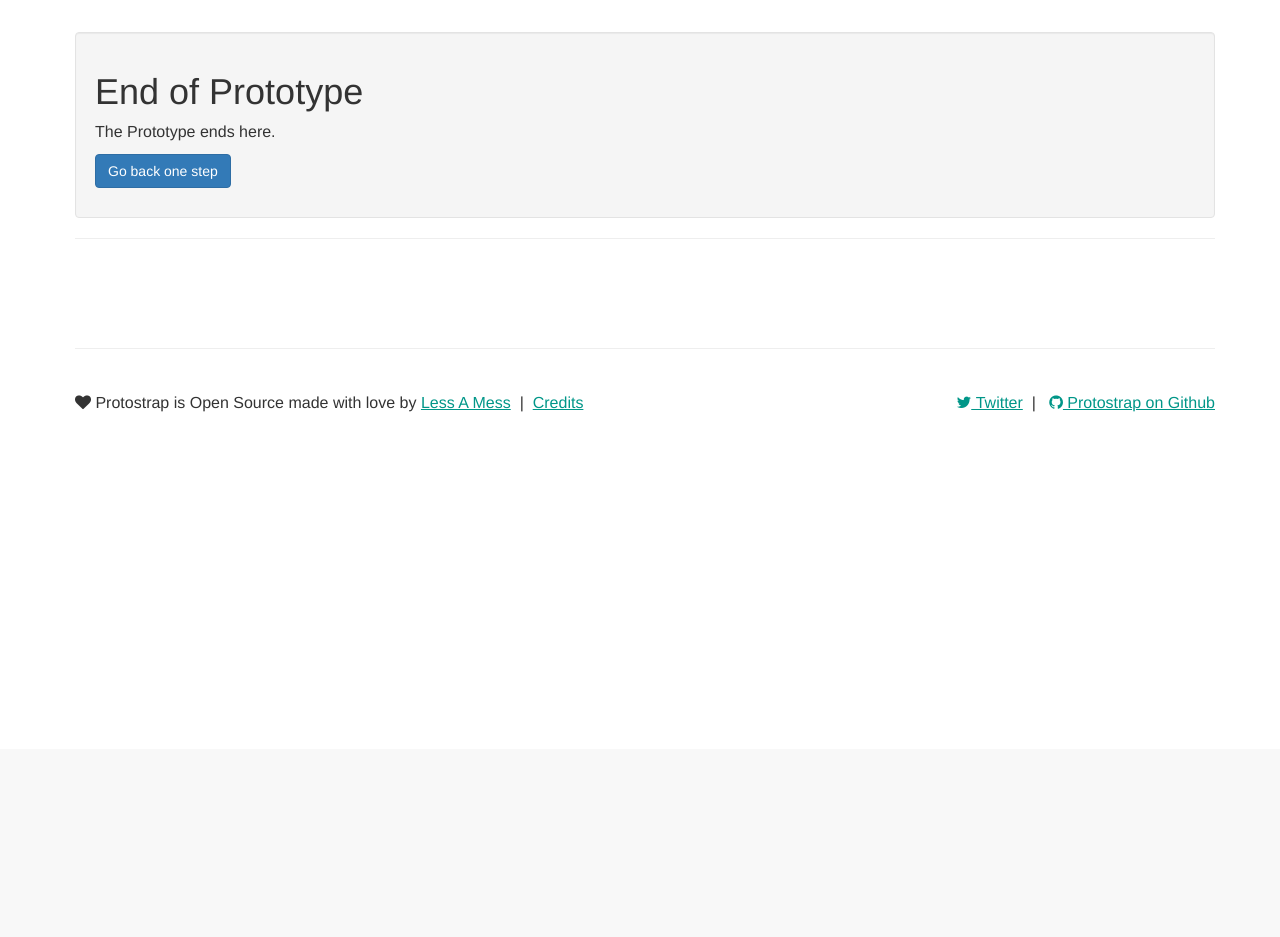
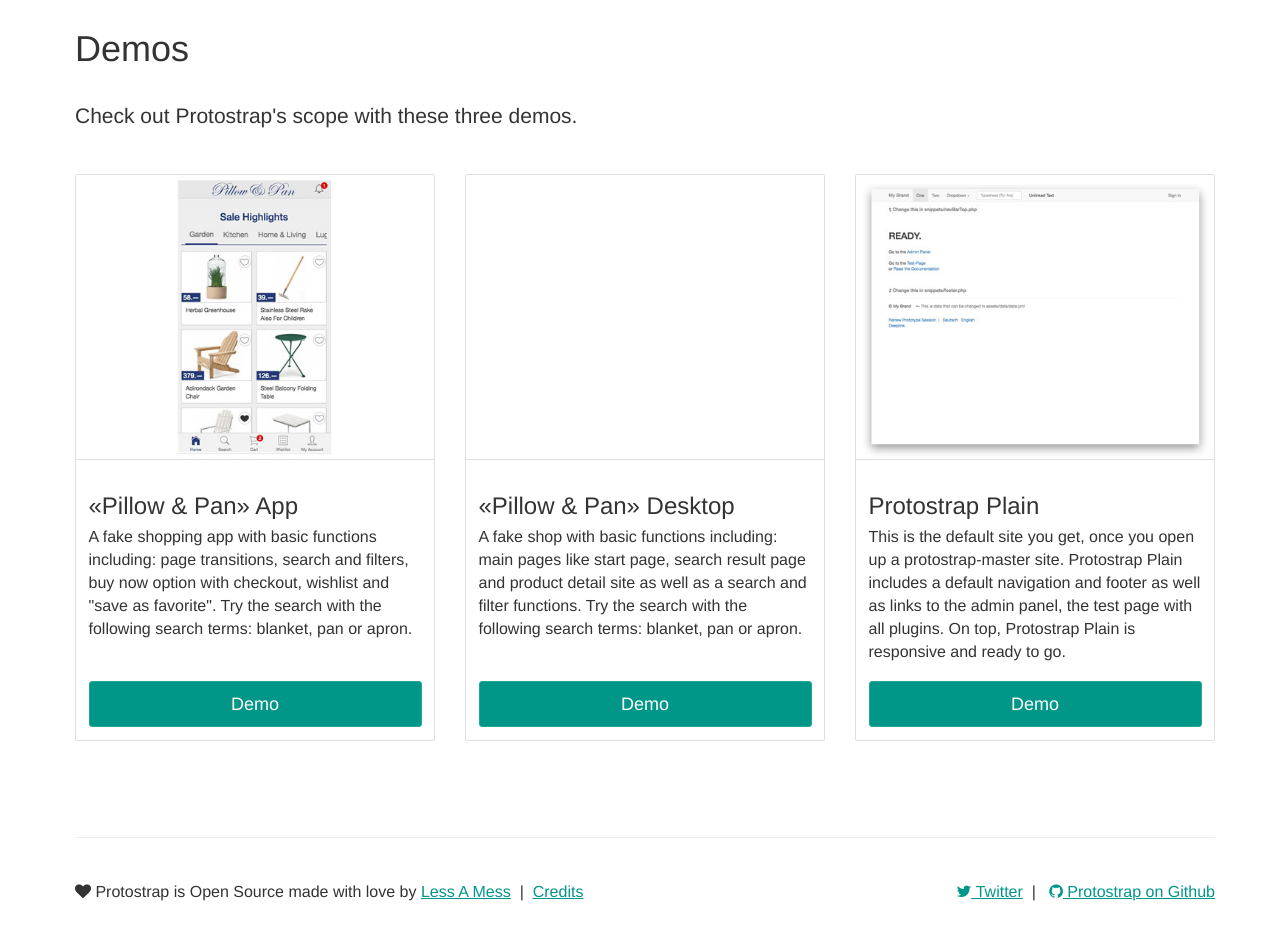
Before and after one commit to lessamess/protostrap-site, a PHP site: page /protostrap/demo.php in a window 1280 px wide. Shown: the part 51-988 px from the top of the page. Before the commit the page ends 463 px from the top, so only its background shows below. Run offline with PHP 8.4, Linux system fonts and the light colour scheme; some libraries are stand-ins or nearby versions.

Commit message:
demo site

```diff
--- a/assets/css/main.css
+++ b/assets/css/main.css
@@ -396,3 +396,7 @@ pre code pre {
     -moz-border-radius: 60px;
     border-radius: 60px;
 }
+
+.imgborderbottom{
+    border-bottom: 1px solid rgba(0,0,0,.125);
+}
--- /dev/null
+++ b/demo.php
@@ -0,0 +1,86 @@
+<?php
+
+/** --- B A S E F U N C T I O N S ---
+    This file sets up project-wide things like authentication -
+    DO NOT REMOVE
+**/
+include('core/protostrap.php');
+
+/** Define VALUES  valid for this file **/
+$activeNavigation = "";
+
+
+?><!DOCTYPE html>
+<html lang="en">
+    <head>
+        <title><?php echo $brand ;?></title>
+        <?php
+        // this includes all the markup that loads css files and similar stuff,
+        // if you have to add more css, that's the place to do it.
+        // DO NOT REMOVE
+        include('./snippets/meta_headTag.php');?>
+        <link href="<?php echo $pathToAssets ;?>core/assets/css/ionicons.min.css" rel="stylesheet">
+        <script src="//cdnjs.cloudflare.com/ajax/libs/highlight.js/9.9.0/highlight.min.js"></script>
+        <script>hljs.initHighlightingOnLoad();</script>
+    </head>
+    <body class="header-fixed">
+
+    <?php include("snippets/navBarTop.php");?>
+    <div class="container">
+        <h1>Demos</h1>
+        <br>
+        <div class="row">
+            <div class="col-lg-8 col-md-8 col-sm-12 col-xs-12 ">
+                <p class="lead">Check out Protostrap's scope with these three demos.</p>
+            </div>
+        </div>
+        <br>
+        <div class="row flex-row">
+            <div class="col-md-4">
+                <div class="card">
+                    <img class="card-img-top imgborderbottom" src="assets/img/pillowsandpansstart.jpg" alt="Pillow & Pan Demo App">
+                    <div class="card-block">
+                        <h3 class="card-title">«Pillow & Pan» App</h3>
+                        <p class="card-text">A fake shopping app with basic functions including: page transitions, search and filters, buy now option with checkout, wishlist and "save as favorite". Try the search with the following search terms: blanket, pan or apron. <br><br></p>
+                        <div class="micropadding"></div>
+                        <a href="javascript:void(0);" class="btn btn-success btn-block btn-lg">Demo</a>
+                    </div>
+                </div>
+            </div>
+            <div class="col-md-4">
+                <div class="card">
+                    <img class="card-img-top imgborderbottom" src="assets/img/pillowsandpansdesktop.jpg" alt="Pillow & Pan ">
+                    <div class="card-block">
+                        <h3 class="card-title">«Pillow & Pan» Desktop</h3>
+                        <p class="card-text">A fake shop with basic functions including: main pages like start page, search result page and product detail site as well as a search and filter functions. Try the search with the following search terms: blanket, pan or apron. <br><br></p>
+                        <div class="micropadding"></div>
+                        <a href="javascript:void(0);" class="btn btn-success btn-block btn-lg">Demo</a>
+                    </div>
+                </div>
+            </div>
+            <div class="col-md-4">
+                <div class="card">
+                    <img class="card-img-top imgborderbottom" src="assets/img/protostrapplain.jpg" alt="Protostrap Plain">
+                    <div class="card-block">
+                        <h3 class="card-title">Protostrap Plain</h3>
+                        <p class="card-text">This is the default site you get, once you open up a protostrap-master site. Protostrap Plain includes a default navigation and footer as well as links to the admin panel, the test page with all plugins. On top, Protostrap Plain is responsive and ready to go. </p>
+                        <div class="micropadding"></div>
+                        <a href="javascript:void(0);" class="btn btn-success btn-block btn-lg">Demo</a>
+                    </div>
+                </div>
+            </div>
+        </div>
+
+
+
+        <?php // this includes the footer
+        include('./snippets/footer.php');?>
+    </div> <!-- /container -->
+
+        <?php
+        // JAVASCRIPT
+        // This includes the needed javascript files
+        // DO NOT REMOVE
+        include ('./snippets/meta_javascripts.php');?>
+  </body>
+</html>
--- a/index.php
+++ b/index.php
@@ -145,10 +145,6 @@ $activeNavigation = "one";
                 <?php foreach ($showcases as $key => $showcase) { ?>
                 <div class="col-md-4">
                     <div class="card">
-<!--                         <a role="button" class="overlayicon align-center"><i class=" fa fa-play fa-2x"></i></a> -->
-                        <!-- img src="<?php echo $showcase['gif'] ;?>" class="card-img-top img-responsive" alt="" -->
-<!--                         <img src="<?php echo $showcase['bild'] ;?>" class="card-img-top img-responsive" alt="">
- -->
                         <figure>
                           <img src="<?php echo $showcase['bild'] ;?>" class="card-img-top img-responsive" alt="Static Image" data-alt="<?php echo $showcase['gif'] ;?>">
                         </figure>
@@ -164,7 +160,7 @@ $activeNavigation = "one";
             <br>
             <div class="row">
                 <div class="col-md-4 col-md-offset-4 align-center">
-                    <a class=" btn btn-danger btn-block btn-lg" href="demo.php">Demo</a>
+                    <a class=" btn btn-danger btn-block btn-lg" href="demo.php">Demos</a>
                 </div>
             </div>
             <br>
```
Also changed, not shown: assets/img/pillowsandpansdesktop.jpg (added), assets/img/protostrapplain.jpg (added), assets/img/protostrapplain.png (added).
